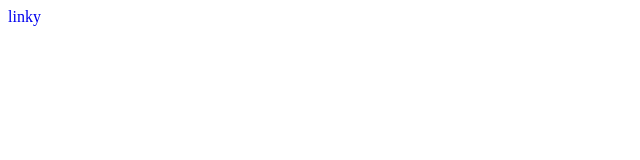
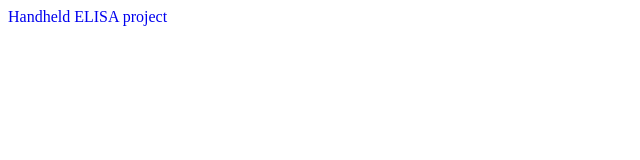
Before and after one commit to Knappen/Rushnano.github.io, a plain HTML site: page index.html in a window 1280 px wide. Shown: the whole page, without its empty margins (0-640 px from the left). Drawn offline with Linux system fonts and the light colour scheme.

Commit message:
Update index.html

```diff
--- a/index.html
+++ b/index.html
@@ -1,9 +1,9 @@
 <!DOCTYPE HTML PUBLIC "-//W3C//DTD HTML 4.01 Transitional//EN">
 <html>
 	<head>
-	<title>site home page</title>
+	<title>Rushnano</title>
 	</head>
 	<body>
-		<a href="https://Rushnano.github.io/dispersioncostV1.html" target="_blank" style="text-decoration: none">linky</a><br>
+		<a href="https://github.com/Rushnano/HandheldELISA" target="_blank" style="text-decoration: none">Handheld ELISA project</a><br>
 	</body>
 </html>
```
